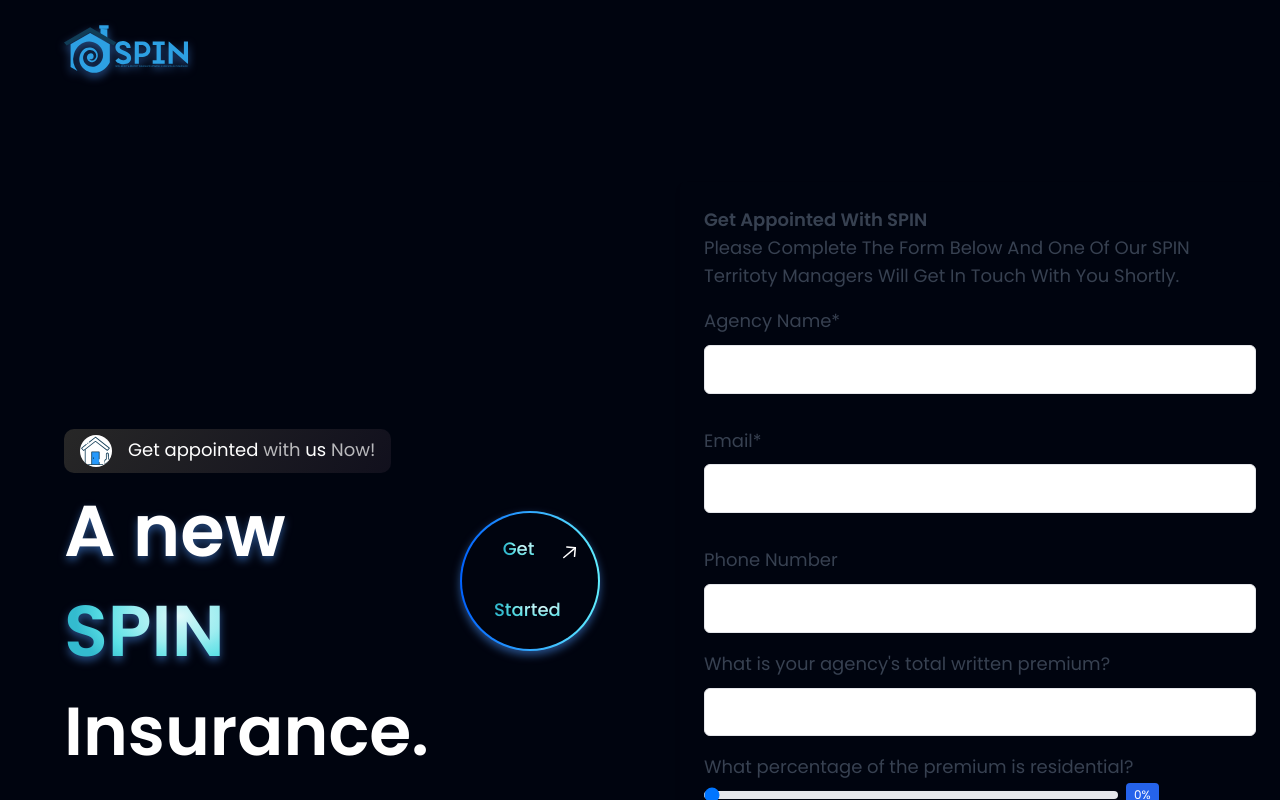
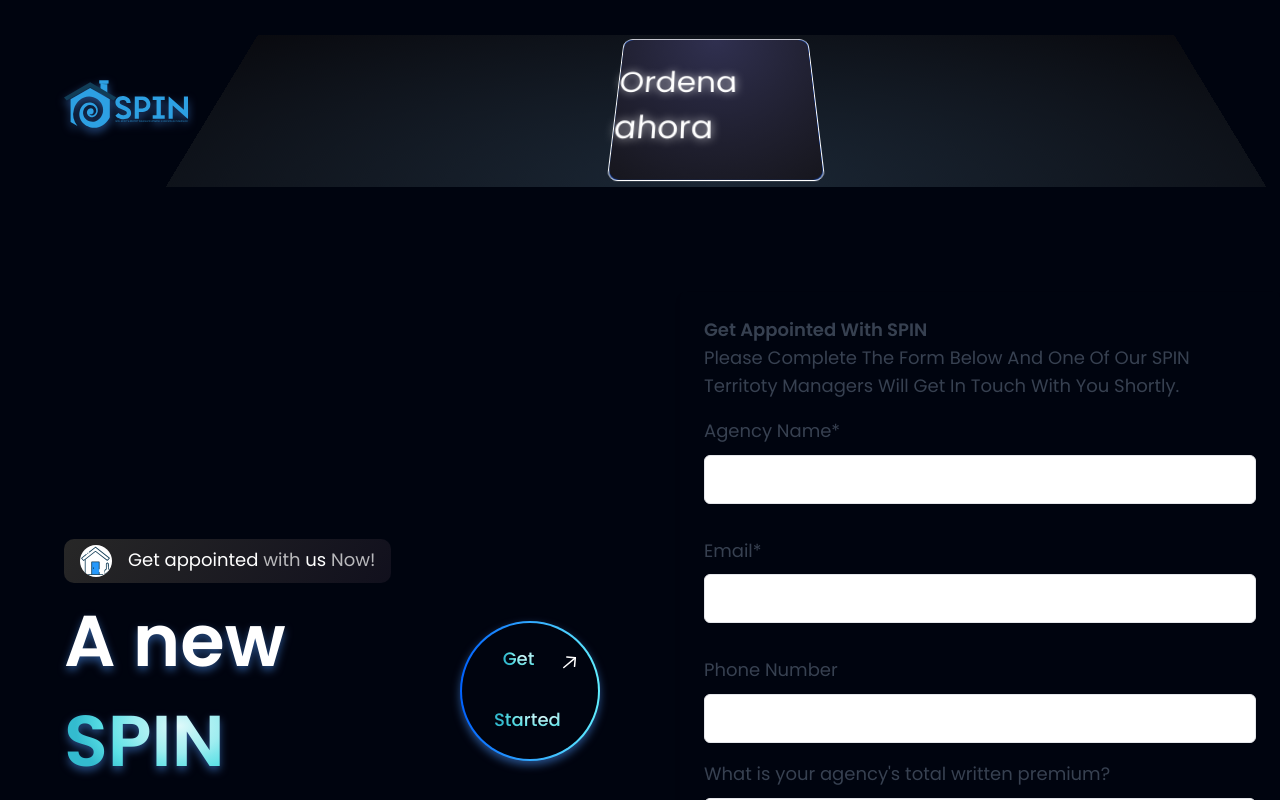
Before and after one commit to TheGodFatherpte/SPIN_Website_Graphics, a React (Vite) app in the folder SPIN_WEBSITE_COPY/: page / in a window 1280 px wide. Shown: the top 800 px of the page. Built offline with nearby package versions, Linux system fonts and the light colour scheme; grey boxes are pictures that could not be loaded.

Commit message:
Nav updated

```diff
--- a/SPIN_WEBSITE_COPY/src/components/Navbar.jsx
+++ b/SPIN_WEBSITE_COPY/src/components/Navbar.jsx
@@ -3,8 +3,27 @@
 
 
 const Navbar = () => (
-    <nav className=' w-full flex py-6 justify-between items-center navbar'>
+    <nav  className=' w-full flex py-6 justify-between items-center navbar'>
       <img id="logo" src={logo} alt = "SPIN" className="w-[124px] h-[50px]"/>
+
+      <div id = "navbar" className='all'>
+        <div className='lefter'>
+            <div className='text'> Combos </div>
+        </div>
+        <div className='left'>
+          <div className='text'> Menu </div>
+        </div>
+        <div className='center'>
+          <div className='explainer'><span> Ordena ahora </span></div>
+          <div className='text'>Acerca de nosotros</div>
+        </div>
+        <div className='right'>
+          <div className='text'>Nuestro local</div>
+        </div>
+        <div className='righter'>
+          <div className='text'>Contacto</div>
+        </div>
+      </div>
     </nav>
 
   )//prueba
--- a/SPIN_WEBSITE_COPY/src/index.css
+++ b/SPIN_WEBSITE_COPY/src/index.css
@@ -210,3 +210,148 @@
   background: rgba(255, 255, 255, 0.6);
   filter: blur(750px);
 }
+
+.all{
+  display: flex;
+  perspective: 10px;
+  transform: perspective(300px) rotateX(20deg);
+  will-change: perspective;
+  perspective-origin: center center;
+  transition: all 1.3s ease-out;
+  justify-content: center;
+  transform-style: preserve-3d;
+
+}
+@keyframes all{
+  0%{
+    transform: perspective(300px) rotateX(20deg);
+  }
+  100%{
+    transform: perspective(300px) rotateX(0deg);
+  }
+}
+@-webkit-keyframes all{
+  0%{
+    transform: perspective(300px) rotateX(20deg);
+  }
+  100%{
+    transform: perspective(300px) rotateX(0deg);
+  }
+}
+.all:hover{
+  perspective: 1000px;
+  transition: all 1.3s ease-in;
+  transform: perspective(1000px) rotateX(0deg);
+
+}
+.all:hover .text{
+opacity: 1;
+}
+.all:hover > div{
+  opacity: 1;
+  transition-delay: 0s;
+}
+.all:hover .explainer{
+  opacity: 0;
+}
+#navbar{
+  font-family: 'Poppins', sans-serif;
+  background-image: radial-gradient(circle at #899DC4, #495d84);
+  background-size: cover;
+  background-repeat: no-repeat;
+  height: 20vh;
+  overflow: hidden;
+  display: flex;
+  justify-content: center;
+  align-items: center;
+  background: radial-gradient(ellipse at bottom, #1b2735, #090a0f);
+  font-weight: 300;
+}
+
+.left,.right,.center,.right,.lefter,.righter{
+  width: 200px;
+  height: 150px;
+  transform-style: preserve-3d;
+  border-radius: 10px;
+  border: 1px solid #fff;
+  opacity: 0;
+  transition: all 0.3s ease;
+  transition-delay: 1s;
+  position: relative;
+  background-position: center center;
+  background-size: contain;
+  background-repeat: no-repeat;
+  background-color: #58d;
+  cursor: pointer;
+  background-blend-mode: color-burn;
+}
+.left:hover,.right:hover,.center:hover,.right:hover,.lefter:hover,.righter:hover{
+  box-shadow:  0,0, 30px,10px rgba(100,100,255,0.5);
+  background-color: #ccf;
+
+}
+.text{
+  transform: translateY(30px);
+  opacity: 0;
+  transition: all 0.3s ease;
+  bottom: 0;
+  left: 5px;
+  position: absolute;
+  will-change: transform;
+  color: #fff;
+  text-shadow: 0 0 5px rgba(100,100,255,0.6);
+
+}
+.lefter{
+  transform: translateX(-60px) translateZ(-50deg), rotateY(-10deg);
+  background-image: url(https://cdn3.iconfinder.com/data/icons/other-icons/48/organization-512.png);
+}
+.left{
+  transform: translateX(-30px) translateZ(-25deg), rotateY(-5deg);
+  background-image: url(https://cdn3.iconfinder.com/data/icons/other-icons/48/organization-512.png);
+}
+.center{
+  opacity: 1;
+  background-image: url(https://cdn3.iconfinder.com/data/icons/other-icons/48/organization-512.png);
+
+}
+.right{
+  transform: translateX(30px) translateZ(25deg), rotateY(5deg);
+  background-image: url(https://cdn3.iconfinder.com/data/icons/other-icons/48/organization-512.png);
+}
+.righter{
+  transform: translateX(60px) translateZ(50deg), rotateY(10deg);
+  background-image: url(https://cdn3.iconfinder.com/data/icons/other-icons/48/organization-512.png);
+}
+.explainer{
+  font-weight: 300;
+  font-size: 2rem;
+  color: #fff;
+  transition:  all 0.6s ease;
+  width: 100%;
+  height: 100%;
+  background-color: #303050;
+  background-image: radial-gradient(circle at center top, #303050, #16161d);
+  border-radius: 10px;
+  text-shadow: 0 0 10px rgba(255,255,255,0.8);
+  display: flex;
+  align-items: center;
+  justify-content: center;
+  align-items: center;
+}
+.ref{
+  background-color: #000;
+  background-image: linear-gradient(to buttom, #d80, #c00);
+  border-radius: 3px;
+  padding: 7px 10px;
+  position: absolute;
+  font-size: 16px;
+  bottom: 10px;
+  right: 10px;
+  text-decoration: none;
+
+
+}
+.ref::first-letter{
+  font-size: 12px;
+}
```
